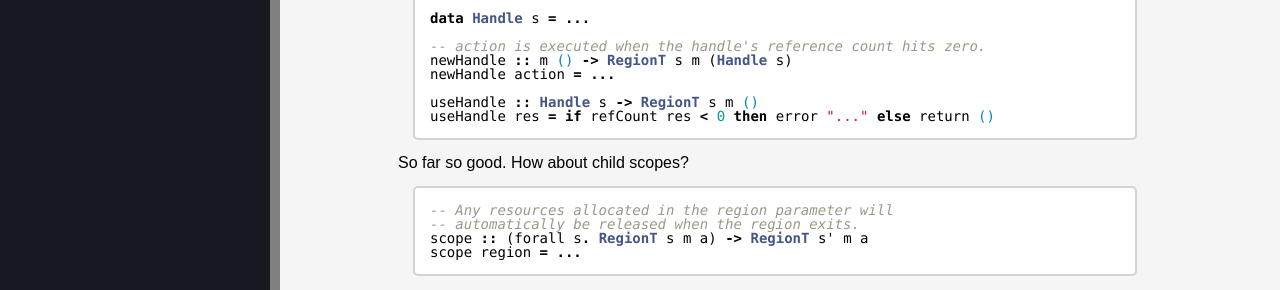
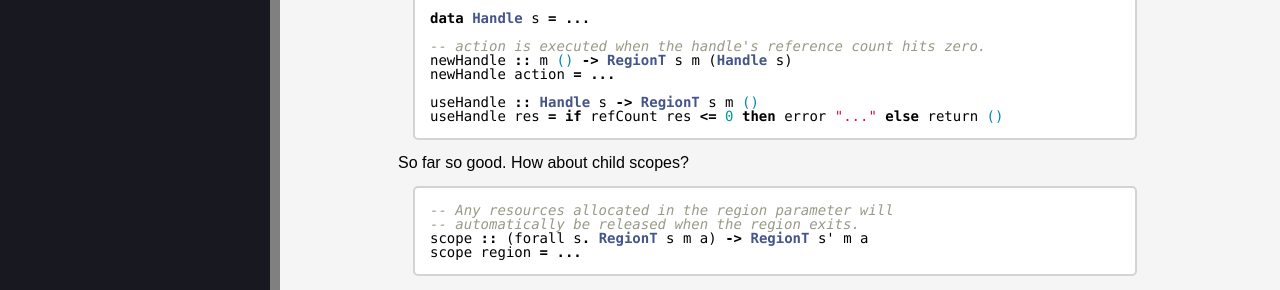
Before and after one commit to YellPika/YellPika.github.io, a Jekyll site: the page built from _posts/2013-12-10-improving-monadic-regions.md, in a window 1280 px wide and 900 px high. Shown: the part 446-736 px from the top of the window. Built offline with Jekyll 4.4.1, drawn with Linux system fonts in a browser that asks for light colours; Markdown is read by kramdown in place of the engine named in the settings.

Commit message:
Small change...

```diff
--- a/_posts/2013-12-10-improving-monadic-regions.md
+++ b/_posts/2013-12-10-improving-monadic-regions.md
@@ -31,7 +31,7 @@ newHandle :: m () -> RegionT s m (Handle s)
 newHandle action = ...
 
 useHandle :: Handle s -> RegionT s m ()
-useHandle res = if refCount res < 0 then error "..." else return ()
+useHandle res = if refCount res <= 0 then error "..." else return ()
 {% endhighlight %}
 
 So far so good. How about child scopes?
```
